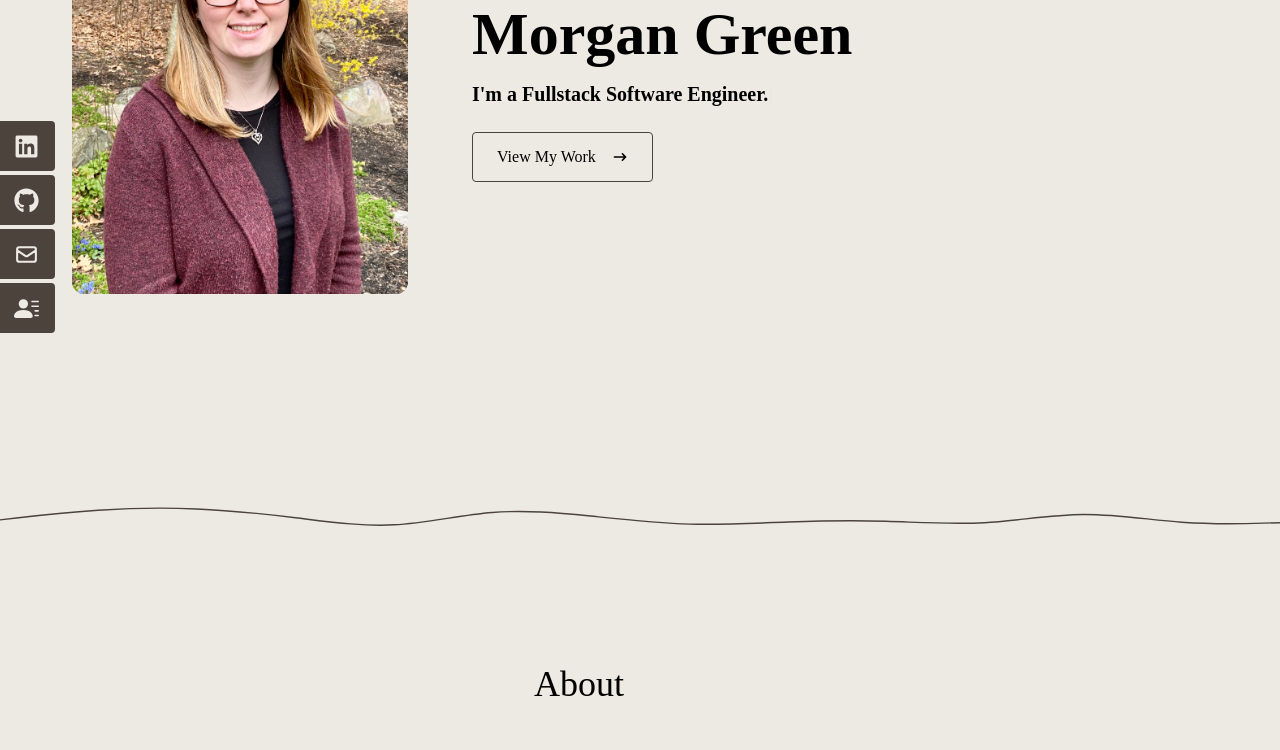
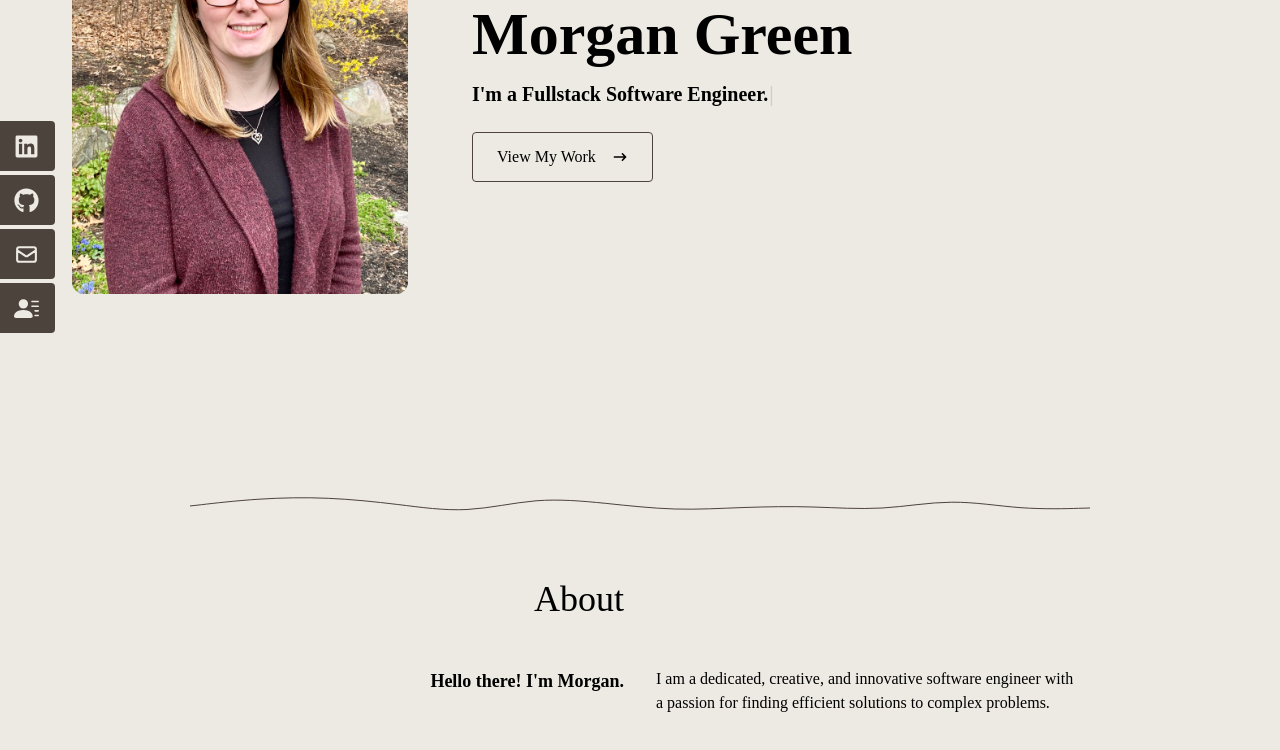
Before and after one commit to mgreen1092/react-portfolio-2023, a React (Create React App) app: page / in a window 1280 px wide. Shown: the part 383-1133 px from the top of the page. Built offline with nearby package versions, Linux system fonts and the light colour scheme.

Commit message:
added divider between home and about in dark mode

```diff
--- a/src/components/About/About.jsx
+++ b/src/components/About/About.jsx
@@ -9,7 +9,7 @@ export default function About () {
             <div className='flex flex-col justify-center items-center w-full h-full font-mono dark:bg-slate-800 dark:text-white'>
 
                 {/* wave */}
-                <div className='dark:hidden w-full mb-16'>
+                <div>
                     <img src={Wave} className='w-full py-14' alt='png of wave section divider'></img>
                 </div>
 
--- a/src/components/Nav/Nav.jsx
+++ b/src/components/Nav/Nav.jsx
@@ -13,7 +13,7 @@ export default function Nav () {
     const [nav, setNav] = useState(false)
     const handleClick = () => setNav(!nav)
     return (
-    <div className='background-color text-color fixed w-full h-[100px] flex justify-between items-center text-grey-300 font-mono z-10 max-w-[1200px] dark:bg-slate-800 dark:text-white'>
+    <div className='background-color text-color fixed w-full h-[75px] flex justify-between items-center text-grey-300 font-mono z-10 max-w-[1200px] dark:bg-slate-800 dark:text-white'>
     <div>
         <div className='hidden dark:flex'>
             <img src={DarkModeLogo} alt='personal logo' style={{width: '70px'}} />
```
